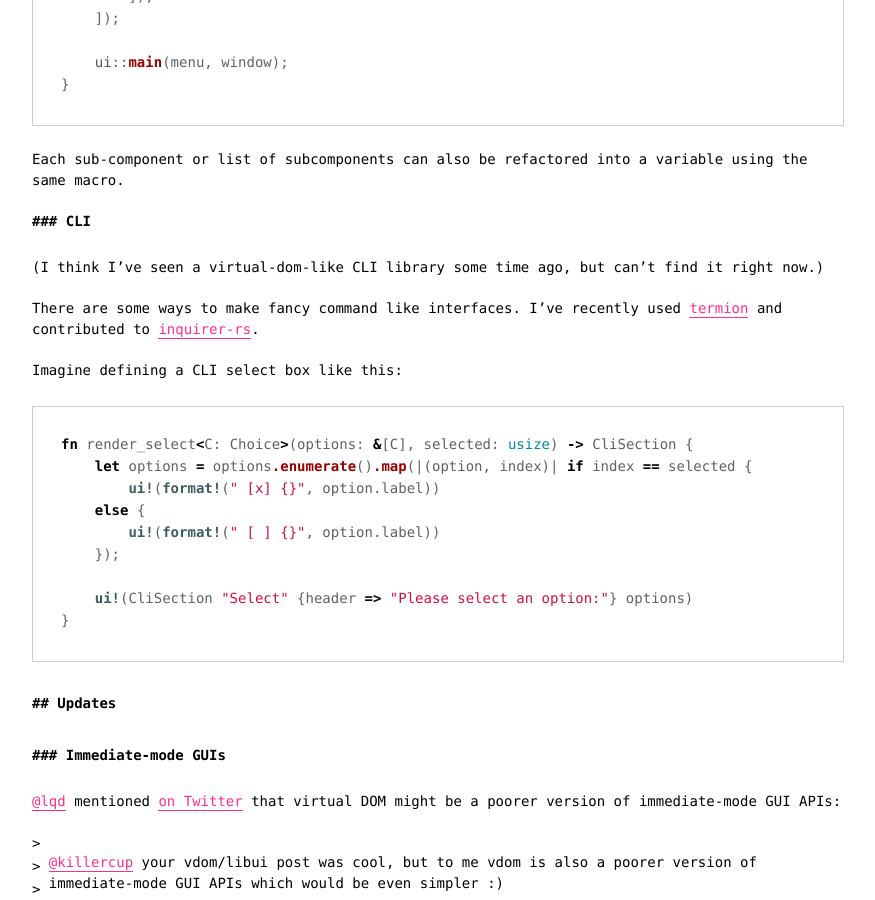
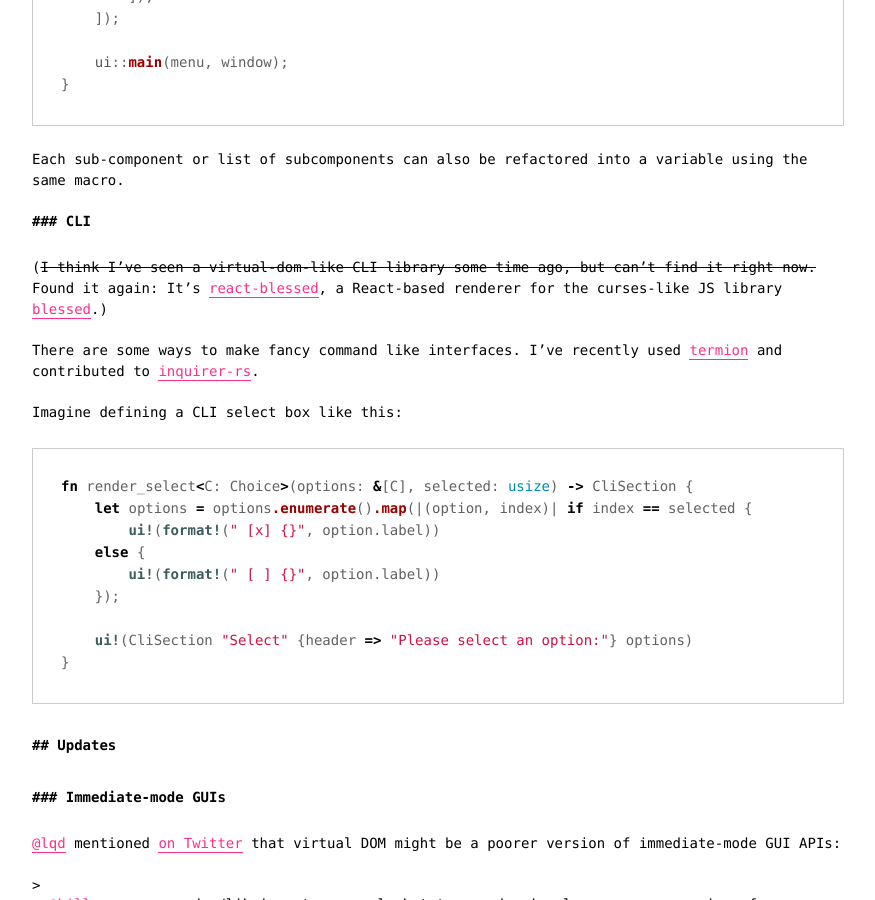
Before and after one commit to killercup/scribbles, a Jekyll site: the page built from _posts/2016-07-23-impl-virtual-dom-cli-libui.md, in a window 1280 px wide and 900 px high, scrolled down 3460 px. Shown: the whole window, without its empty margins (202-1077 px from the left). Built offline with Jekyll 4.4.1, drawn with Linux system fonts in a browser that asks for light colours; comment, search, counter and statistics services are not loaded.

Commit message:
Update virtual dom post with react-blessed link

```diff
--- a/_posts/2016-07-23-impl-virtual-dom-cli-libui.md
+++ b/_posts/2016-07-23-impl-virtual-dom-cli-libui.md
@@ -141,7 +141,7 @@ Each sub-component or list of subcomponents can also be refactored into a variab
 
 ### CLI
 
-(I think I've seen a virtual-dom-like CLI library some time ago, but can't find it right now.)
+(~~I think I've seen a virtual-dom-like CLI library some time ago, but can't find it right now.~~ Found it again: It's [react-blessed](https://github.com/Yomguithereal/react-blessed), a React-based renderer for the curses-like JS library [blessed](https://github.com/chjj/blessed).)
 
 There are some ways to make fancy command like interfaces. I've recently used [termion](https://github.com/ticki/termion) and contributed to [inquirer-rs](https://github.com/Munksgaard/inquirer-rs).
 
```
